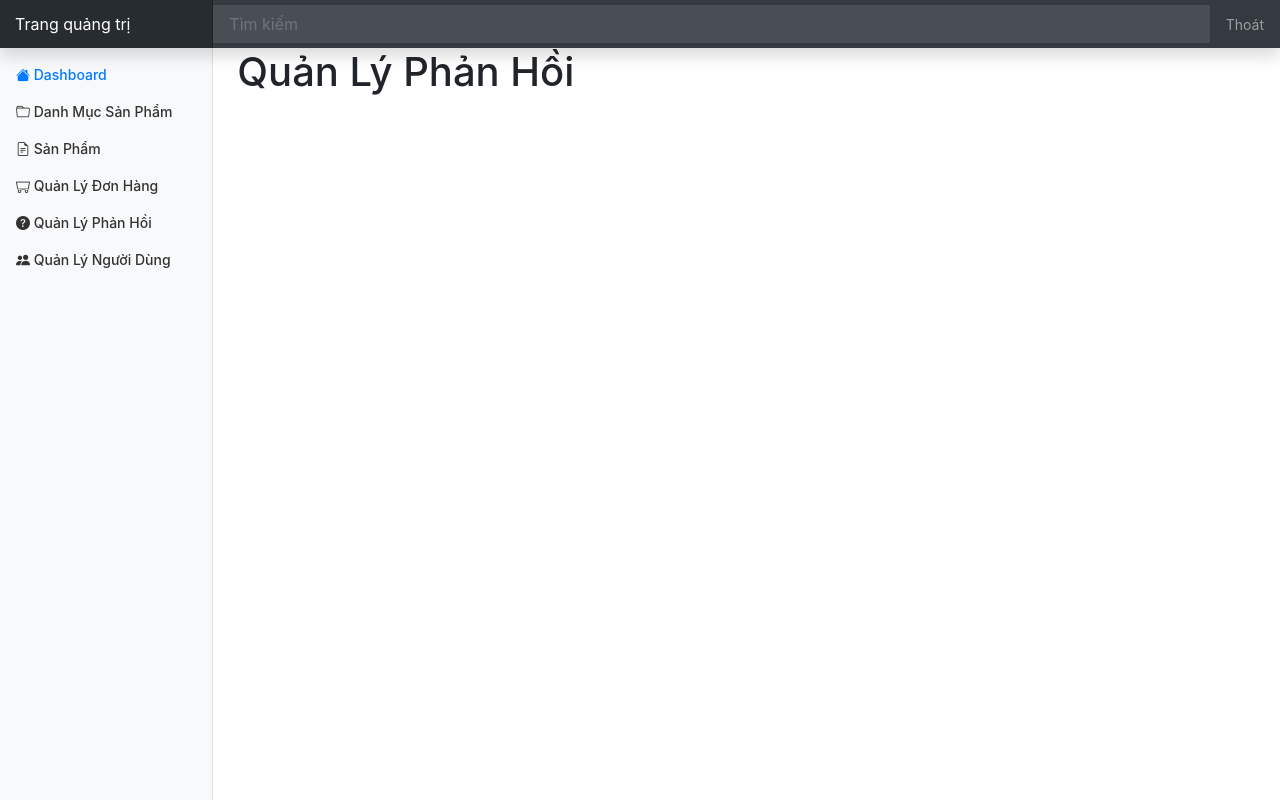
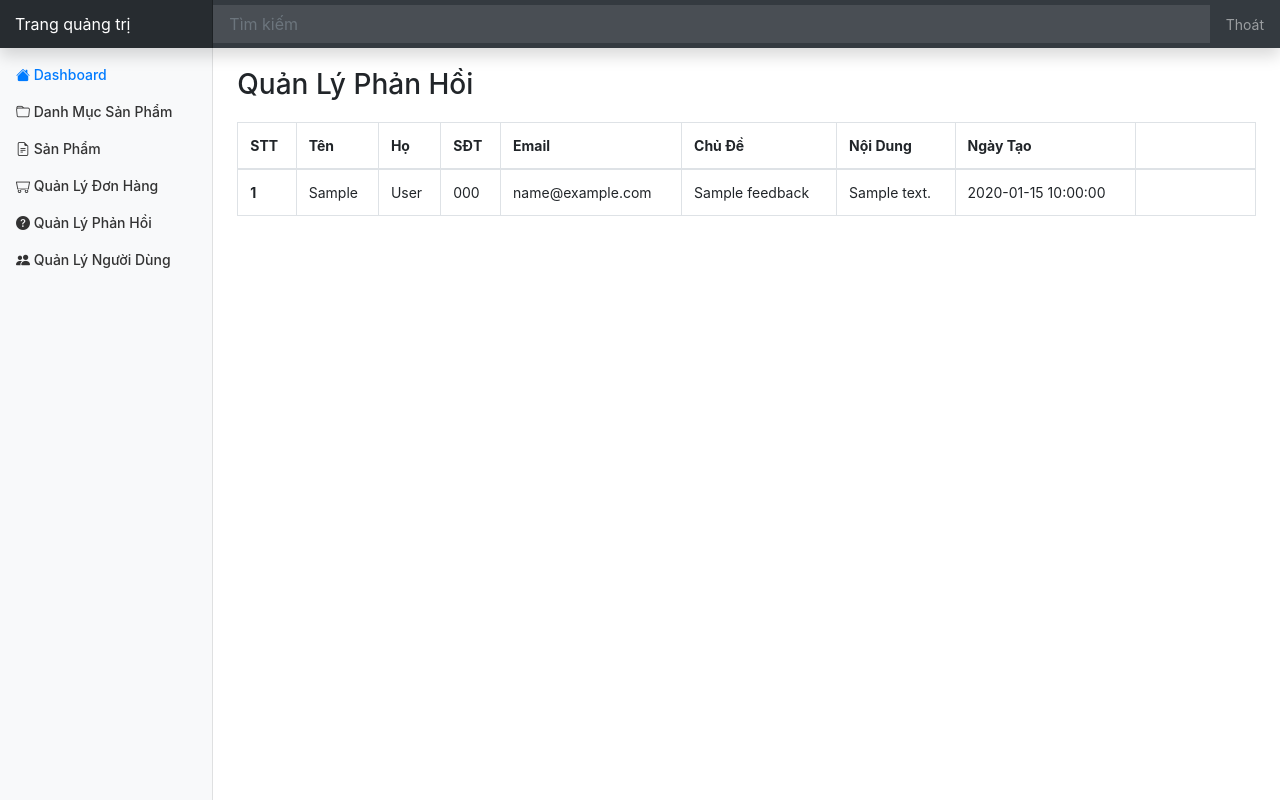
Before and after one commit to Tien8923/nhom10_DACS, a PHP site: page /feedback in a window 1280 px wide. Run offline with PHP 8.4, Linux system fonts and the light colour scheme; the visitor is signed in with stand-in values (Sample User, id 1); tables that the repository leaves empty or names only in its code hold one stand-in row (values such as "Sample post"); some libraries are stand-ins or nearby versions.

Commit message:
Quan ly phan hoi

```diff
--- a/admin/feedback/index.php
+++ b/admin/feedback/index.php
@@ -2,13 +2,66 @@
     $title = 'Quản Lý Phản Hồi';
     $baseUrl = '../';
     require_once('../layouts/header.php');
+
+    $sql = "select * from feedback order by status asc, updated_at desc";
+	$data = executeResult($sql);
 ?>
 
-<div class="row">
-    <div class="col-md-12">
-        <h1>Quản Lý Phản Hồi</h1>
-    </div>
+
+<div class="row" style="margin-top: 20px;">
+	<div class="col-md-12 table-responsive">
+		<h3>Quản Lý Phản Hồi</h3>
+
+		<table class="table table-bordered table-hover" style="margin-top: 20px;">
+			<thead>
+				<tr>
+					<th>STT</th>
+					<th>Tên</th>
+					<th>Họ</th>
+					<th>SĐT</th>
+					<th>Email</th>
+					<th>Chủ Đề</th>
+					<th>Nội Dung</th>
+					<th>Ngày Tạo</th>
+					<th style="width: 120px"></th>
+				</tr>
+			</thead>
+			<tbody>
+<?php
+	$index = 0;
+	foreach($data as $item) {
+		echo '<tr>
+					<th>'.(++$index).'</th>
+					<td>'.$item['firstname'].'</td>
+					<td>'.$item['lastname'].'</td>
+					<td>'.$item['phone_number'].'</td>
+					<td>'.$item['email'].'</td>
+					<td>'.$item['subject_name'].'</td>
+					<td>'.$item['note'].'</td>
+					<td>'.$item['updated_at'].'</td>
+					<td style="width: 50px">';
+		if($item['status'] == 0) {
+			echo '<button onclick="markRead('.$item['id'].')" class="btn btn-danger">Đã Đọc</button>';
+		}
+		echo '</td>
+				</tr>';
+	}
+?>
+			</tbody>
+		</table>
+	</div>
 </div>
+
+<script type="text/javascript">
+	function markRead(id) {
+		$.post('form_api.php', {
+			'id': id,
+			'action': 'mark'
+		}, function(data) {
+			location.reload()
+		})
+	}
+</script>
 
 <?php
     require_once('../layouts/footer.php');
```
Also changed, not shown: admin/feedback/form_api.php (added, +26 -0 lines).
